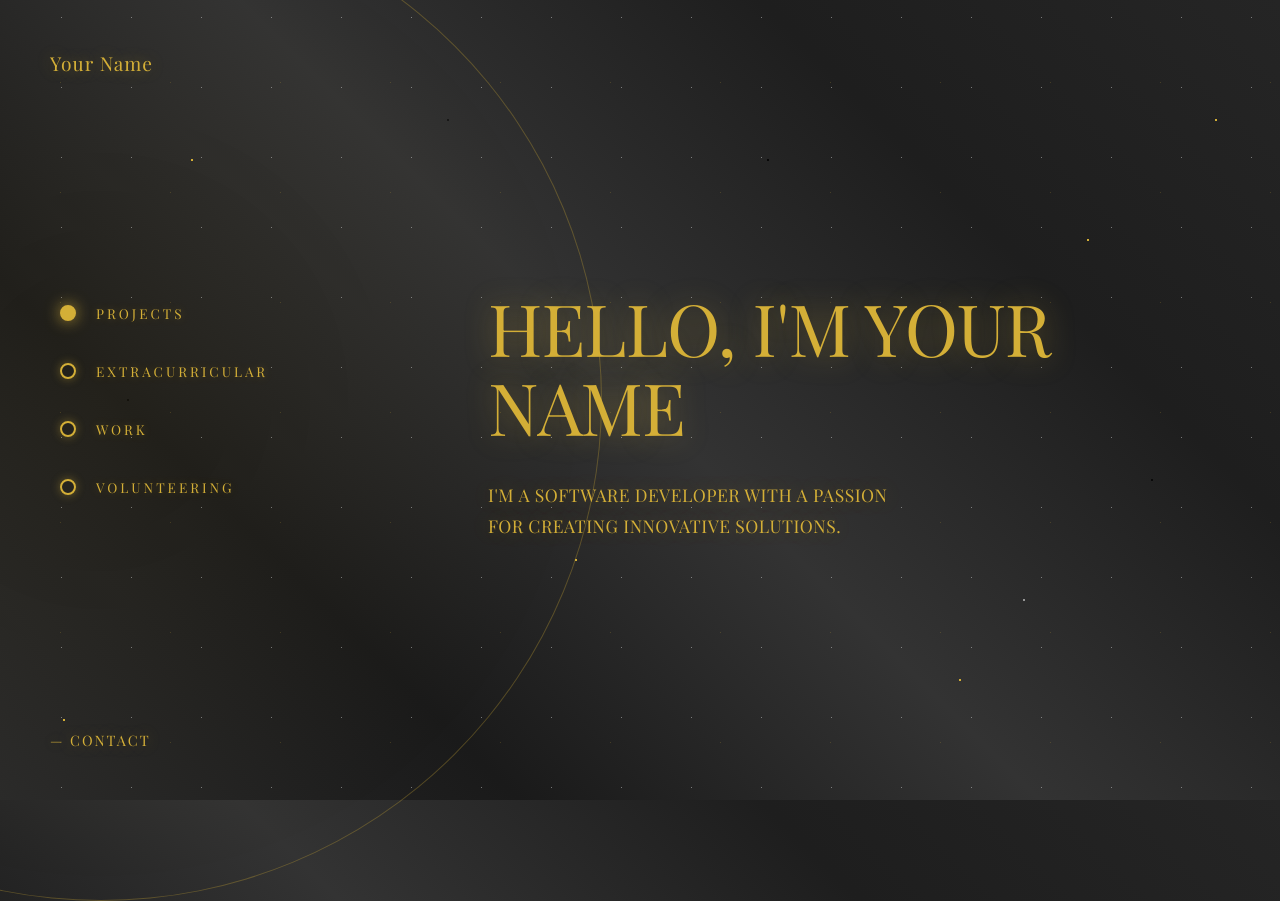
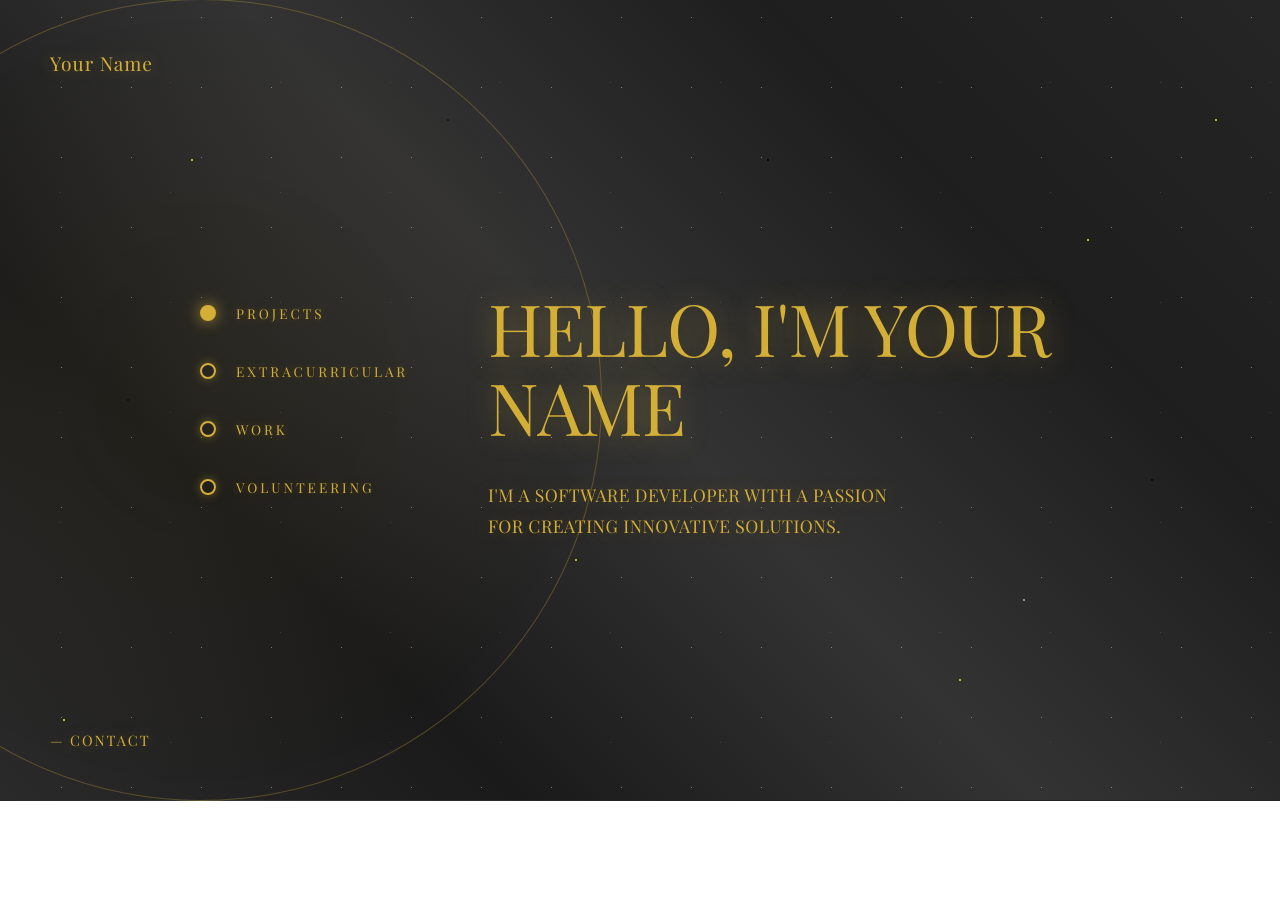
Before and after one commit to HiDerTheGreat/HiDerTheGreat.github.io, a plain HTML site: page index.html in a window 1280 px wide. After the commit the page ends 801 px from the top, so only its background shows below. Drawn offline with nearby package versions, Linux system fonts and the light colour scheme.

Commit message:
Update style.css

```diff
--- a/style.css
+++ b/style.css
@@ -118,7 +118,7 @@ section {
 
 .nav {
   position: absolute;
-  left: 60px;
+  left: 200px;
   top: 50%;
   transform: translateY(-50%);
   display: flex;
@@ -175,10 +175,10 @@ section {
 
 .circle-line {
   position: absolute;
-  left: -400px;
+  left: -200px;
   top: 50%;
-  height: 1000px;
-  width: 1000px;
+  height: 800px;
+  width: 800px;
   border: 1px solid rgba(212, 175, 55, 0.3);
   border-radius: 50%;
   transform: translateY(-50%);
```
